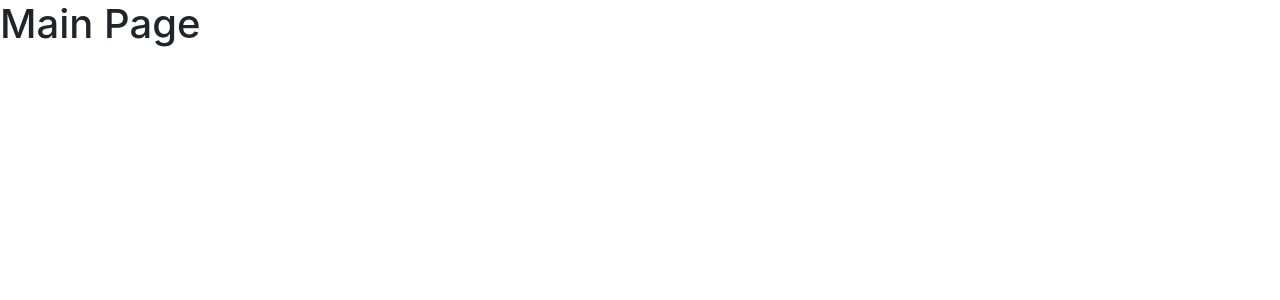
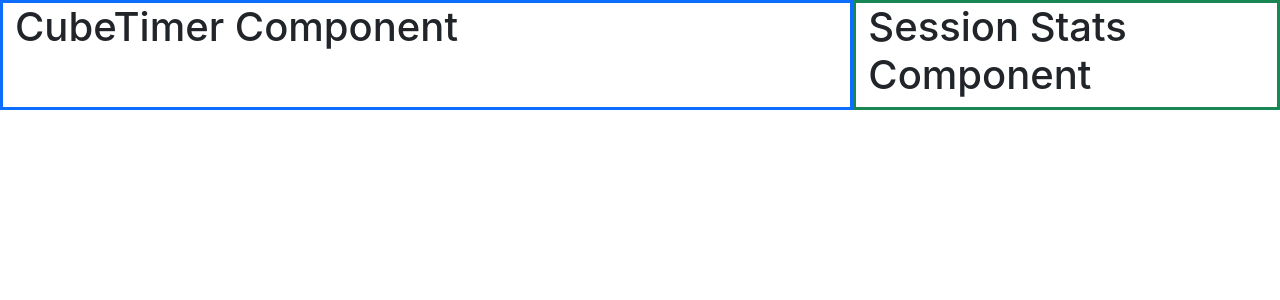
Before and after one commit to Scott-Gibson-Coding/pern-cubetimer, a React (Create React App) app in the folder frontend/: page / in a window 1280 px wide. Shown: the top 300 px of the page. Built offline with nearby package versions, Linux system fonts and the light colour scheme.

Commit message:
Create basic structure of Cubetimer page components

```diff
--- a/frontend/src/App.js
+++ b/frontend/src/App.js
@@ -1,11 +1,8 @@
-import React, { Fragment } from "react";
+import React from "react";
+import CubetimerPage from "./CubetimerPage";
 
 function App() {
-  return (
-    <Fragment>
-      <h1>Main Page</h1>
-    </Fragment>
-  );
+  return <CubetimerPage />;
 }
 
 export default App;
--- /dev/null
+++ b/frontend/src/Components/SessionStats.js
@@ -0,0 +1,7 @@
+import React from "react";
+
+const SessionStats = () => {
+  return <h1>Session Stats Component</h1>;
+};
+
+export default SessionStats;
--- /dev/null
+++ b/frontend/src/Components/Timer.js
@@ -0,0 +1,7 @@
+import React from "react";
+
+const Timer = () => {
+  return <h1>CubeTimer Component</h1>;
+};
+
+export default Timer;
--- /dev/null
+++ b/frontend/src/CubetimerPage.js
@@ -0,0 +1,20 @@
+import React from "react";
+import Timer from "./Components/Timer";
+import SessionStats from "./Components/SessionStats";
+
+const CubetimerPage = () => {
+  return (
+    <div className="container-fluid">
+      <div className="row">
+        <div className="col-8 border border-3 border-primary">
+          <Timer />
+        </div>
+        <div className="col-4 border border-3 border-success">
+          <SessionStats />
+        </div>
+      </div>
+    </div>
+  );
+};
+
+export default CubetimerPage;
```
Also changed, not shown: frontend/public/index.html (+0 -10 lines).
